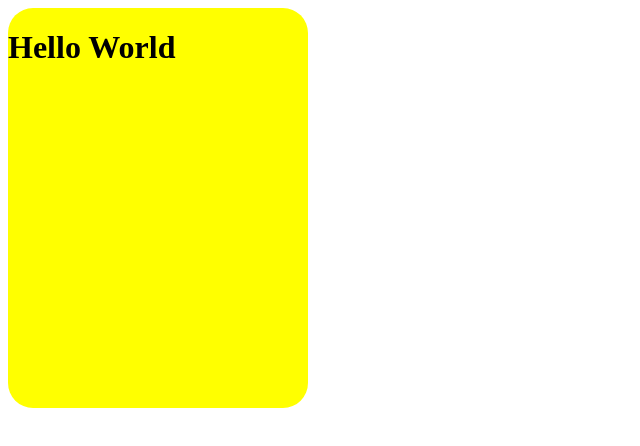
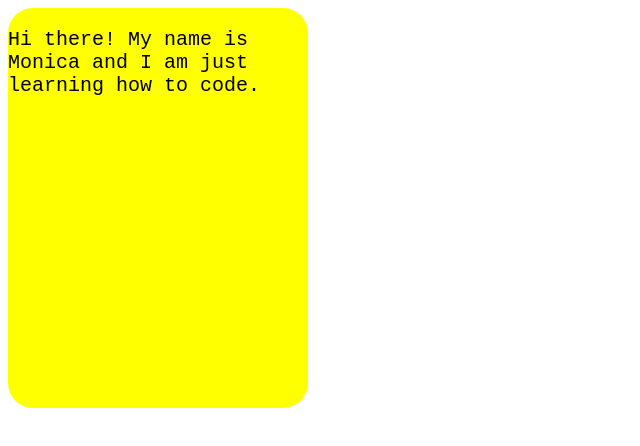
Before and after one commit to ghoshray2018/hello-world, a plain HTML site: page index.html in a window 1280 px wide. Shown: the whole page, without its empty margins (0-640 px from the left). Drawn offline with Linux system fonts and the light colour scheme.

Commit message:
Update index.html

```diff
--- a/index.html
+++ b/index.html
@@ -15,12 +15,19 @@
 
     }
 
+    .stylish  {
+
+      font-family: 'IBM Plex Mono', monospace;
+      font-size:125%;
+      }
+
+
     </style>
   </head>
 
 <body>
   <div id = "first-section">
-  <h1>Hello World</h1>
+  <p class = "stylish">Hi there! My name is Monica and I am just learning how to code.</p>
   </div>
 </body>
 
```
